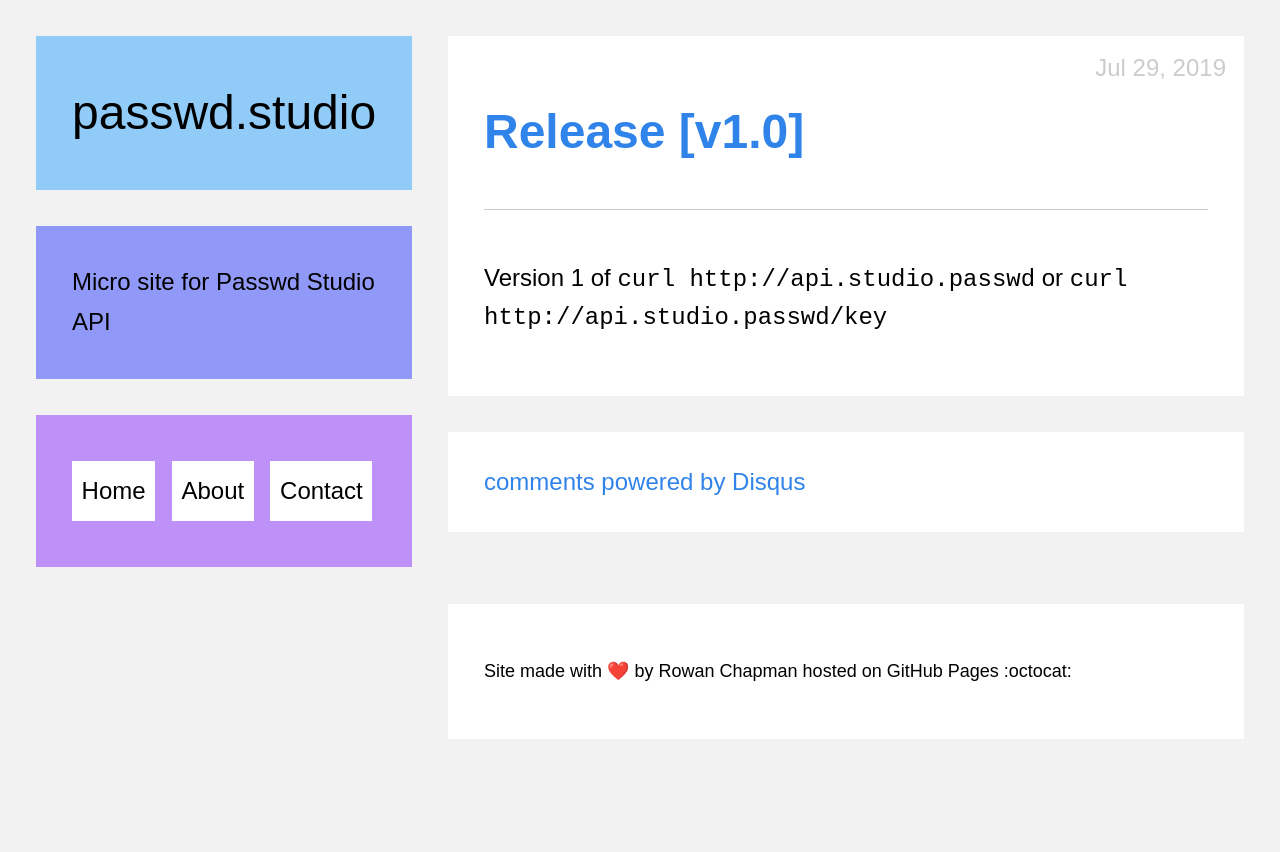
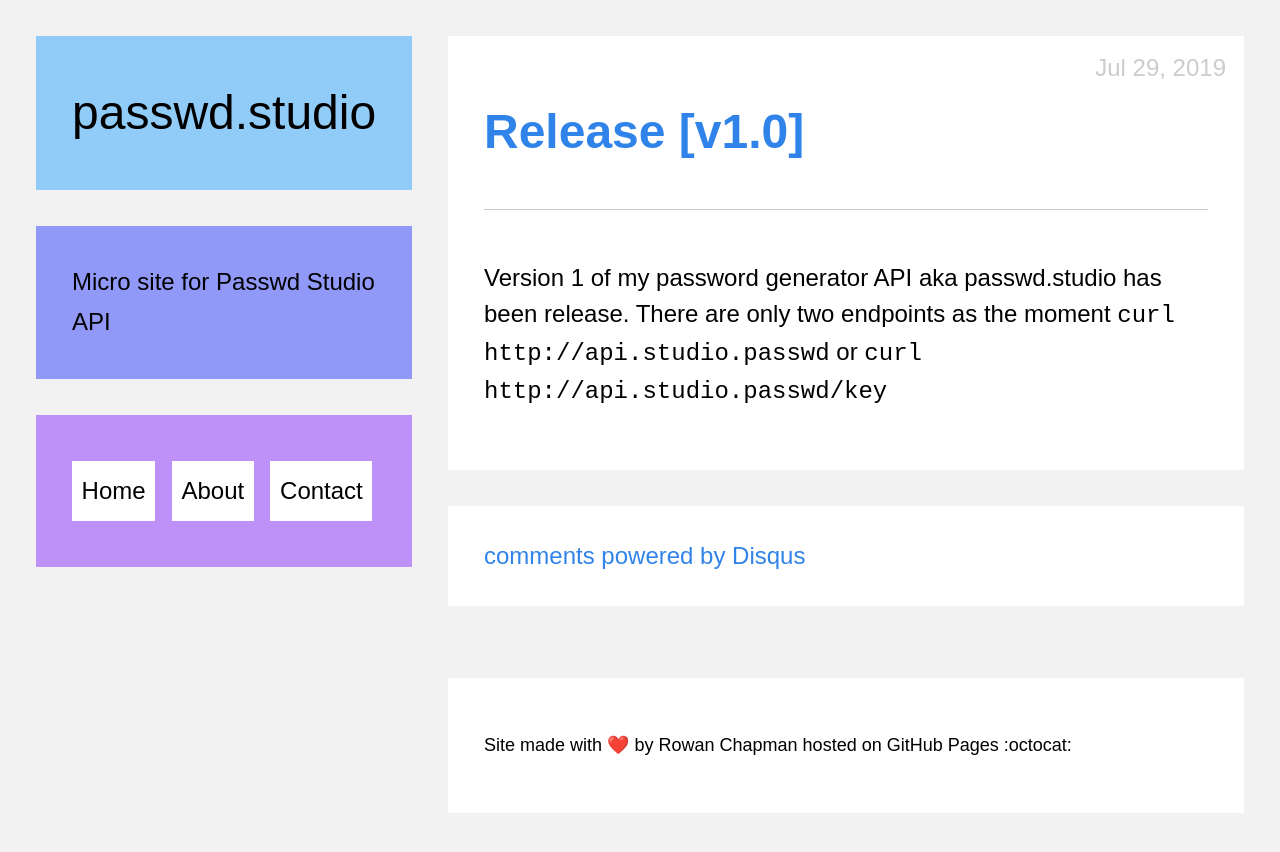
Before and after one commit to rchapman83/passwd-studio-web, a Jekyll site: the page built from _posts/2019-07-29-release-v1-dot-0.markdown, in a window 1280 px wide. Shown: the top 852 px of the page. Built offline with Jekyll 4.4.1, drawn with Linux system fonts in a browser that asks for light colours; emoji names are drawn with the system emoji font; comment, search, counter and statistics services are not loaded.

Commit message:
Updated Release V1 Dot 0

```diff
--- a/_posts/2019-07-29-release-v1-dot-0.markdown
+++ b/_posts/2019-07-29-release-v1-dot-0.markdown
@@ -9,7 +9,7 @@ tags:
 - release notes
 ---
 
-Version 1 of
+Version 1 of my password generator API aka passwd.studio has been release. There are only two endpoints as the moment
 `curl http://api.studio.passwd`
 or
 `curl http://api.studio.passwd/key`
```
